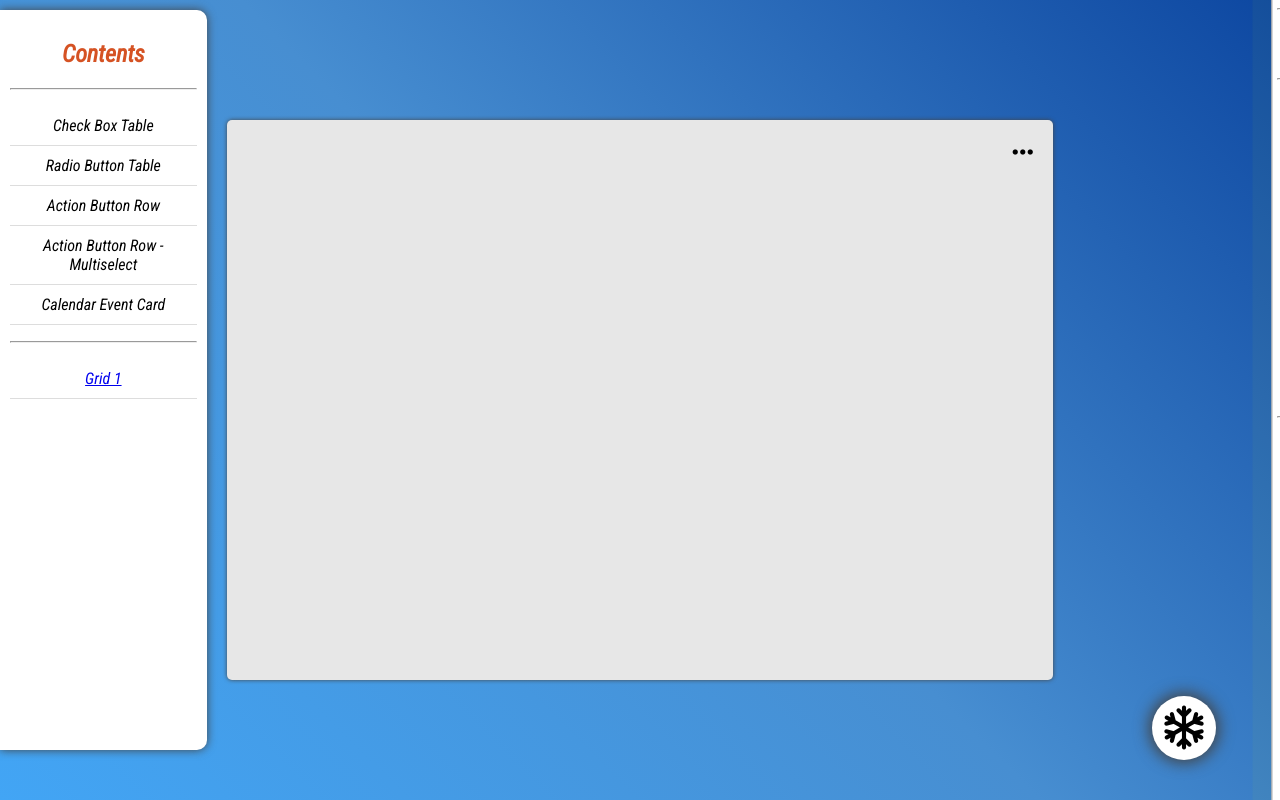
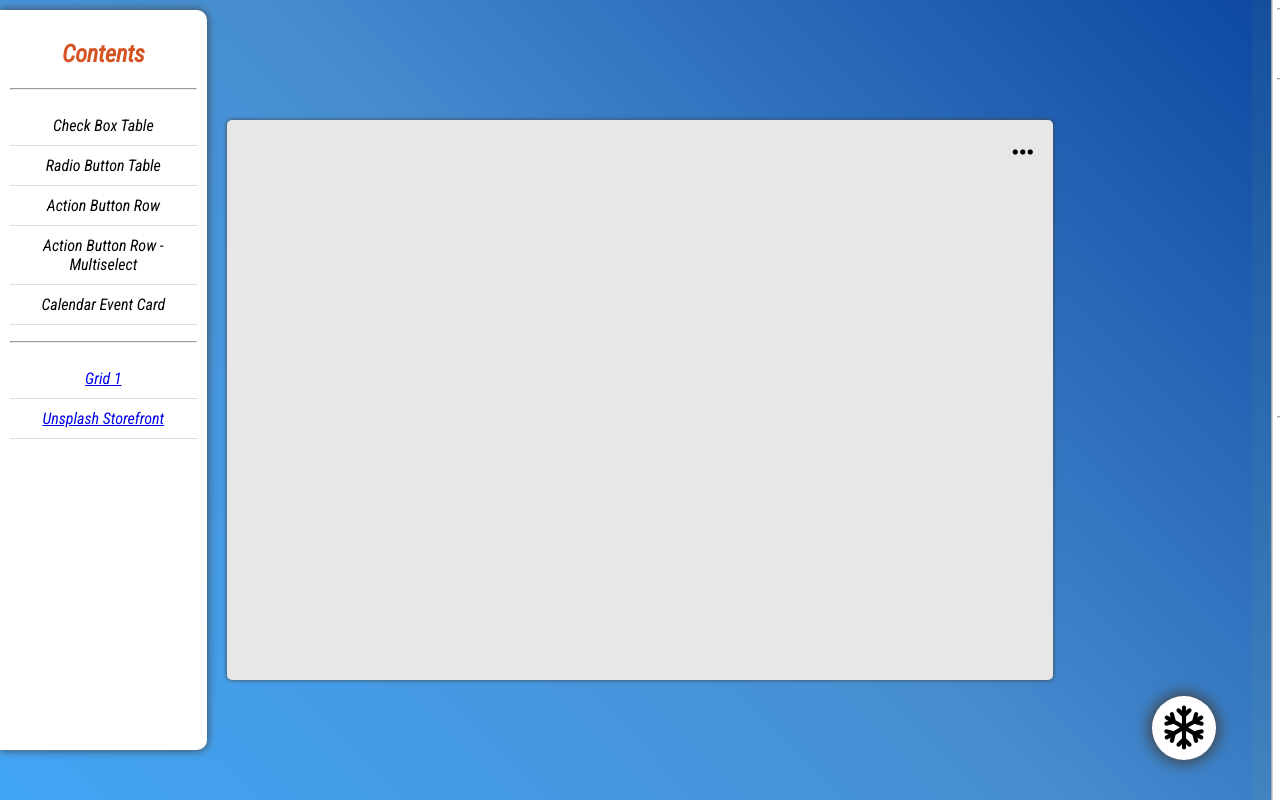
Before and after one commit to aspenpeakstudios/Vanilla-UI, a plain HTML site: page index.html in a window 1280 px wide. Drawn offline with Linux system fonts and the light colour scheme.

Commit message:
Added link to image feed store

```diff
--- a/index.html
+++ b/index.html
@@ -34,6 +34,7 @@
                 <hr>
                 <ul>
                     <li class="toc-element"><a href='/grid1.html'>Grid 1</a></li>
+                    <li class="toc-element"><a href='/ImageFeedStore'>Unsplash Storefront</a></li>
                 </ul>
             </div>
 
```
